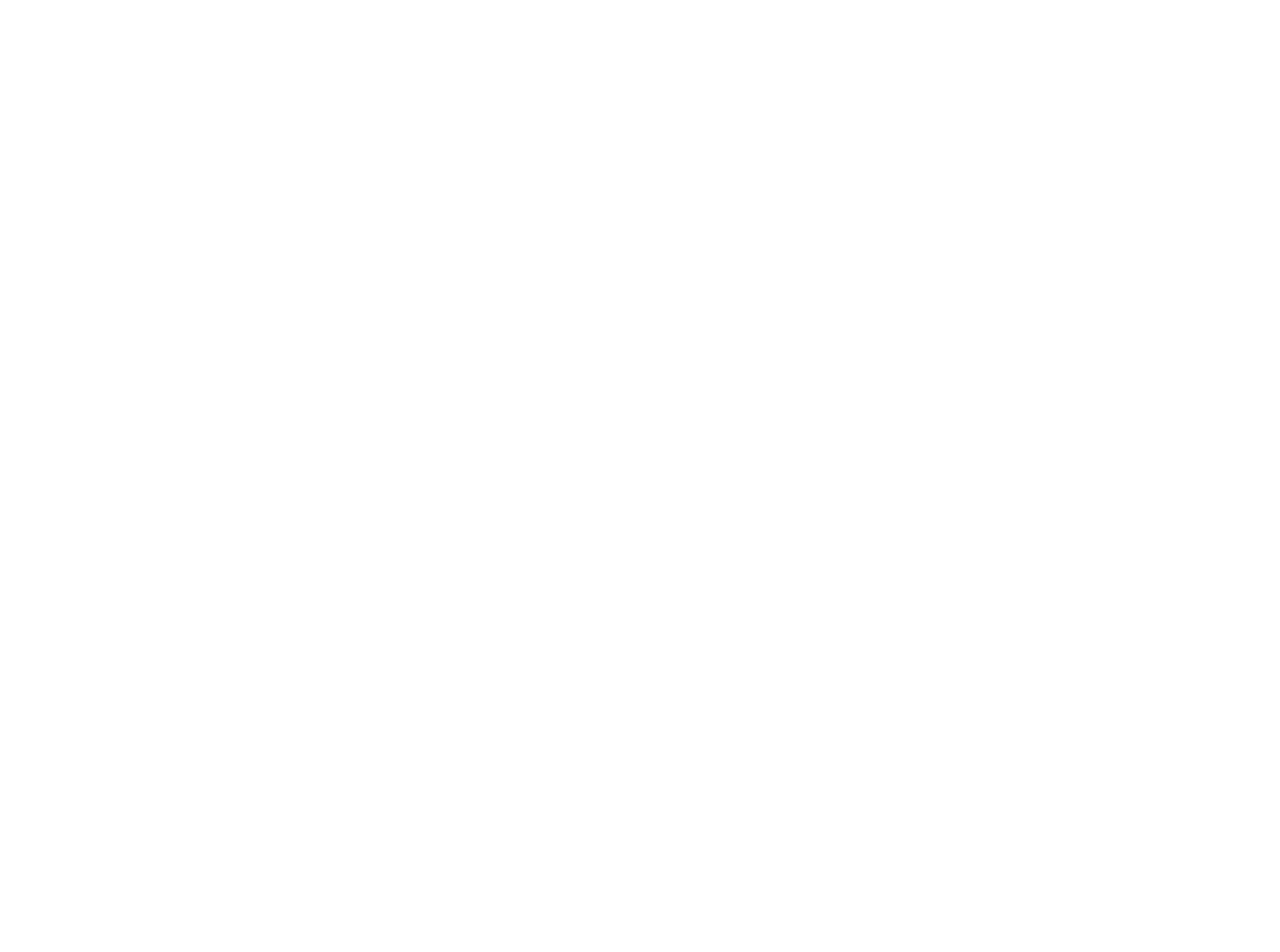
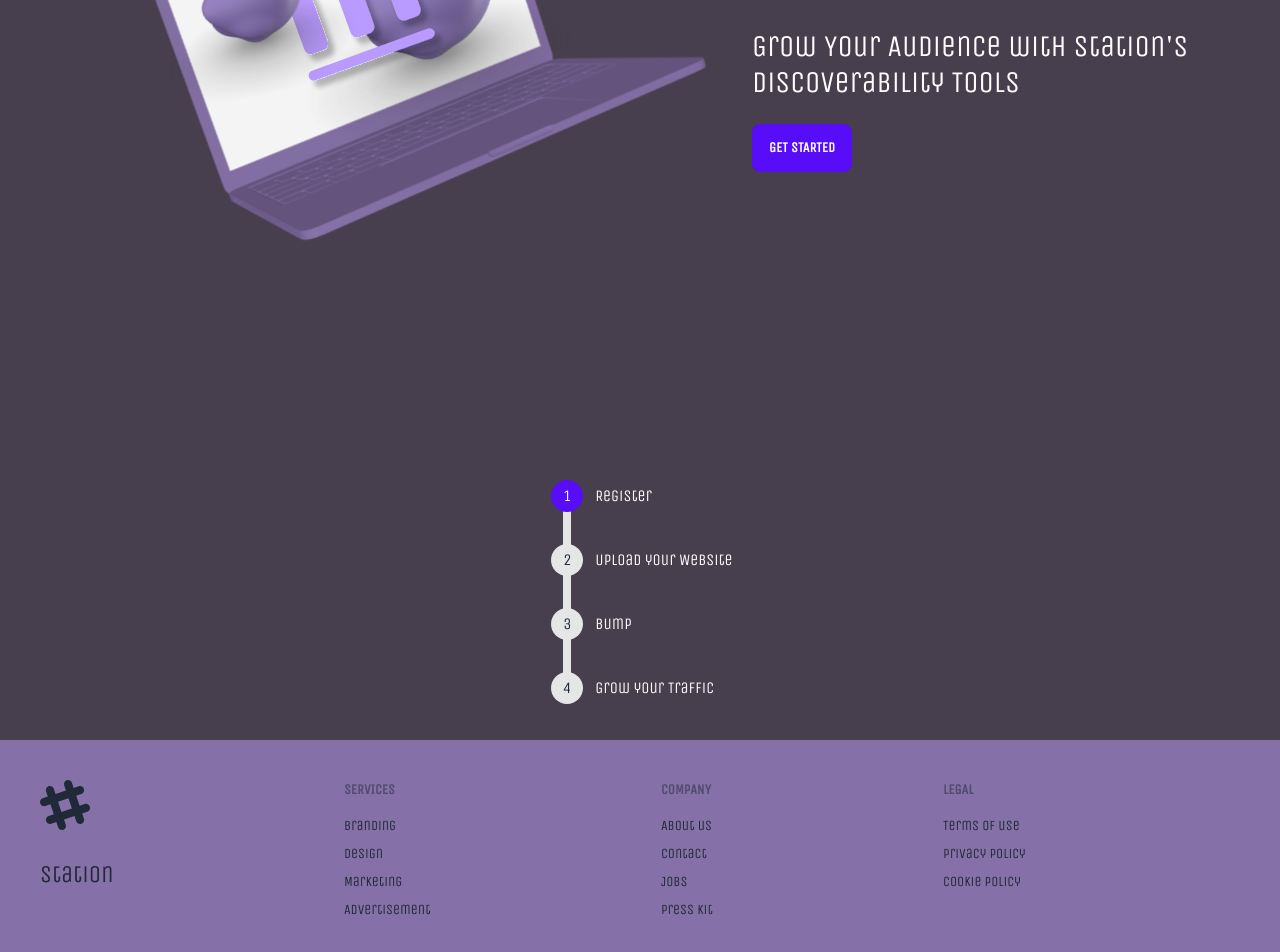
Before and after one commit to StationAPI/station-frontend, a SvelteKit app in the folder station-frontend/: page / in a window 1280 px wide. Shown: the part 400-1352 px from the top of the page. Before the commit the page ends 800 px from the top, so only its background shows below. Built offline with nearby package versions, Linux system fonts and the light colour scheme.

Commit message:
continue frontend

```diff
--- a/station-frontend/src/app.html
+++ b/station-frontend/src/app.html
@@ -1,12 +1,17 @@
 <!DOCTYPE html>
-<html lang="en">
+<html lang="en" style="background-color: #473E4E;">
 	<head>
 		<meta charset="utf-8" />
 		<link rel="icon" href="%sveltekit.assets%/favicon.png" />
 		<meta name="viewport" content="width=device-width" />
+
+    <link rel="preconnect" href="https://fonts.googleapis.com">
+    <link rel="preconnect" href="https://fonts.gstatic.com" crossorigin>
+    <link href="https://fonts.googleapis.com/css2?family=Unica+One&display=swap" rel="stylesheet">
+
 		%sveltekit.head%
 	</head>
-	<body data-sveltekit-preload-data="hover">
+	<body data-sveltekit-preload-data="hover" style="font-family: 'Unica One'"></body>
 		<div style="display: contents">%sveltekit.body%</div>
 	</body>
 </html>
--- a/station-frontend/src/routes/+layout.svelte
+++ b/station-frontend/src/routes/+layout.svelte
@@ -15,8 +15,49 @@
 
 <slot />
 
+<footer
+  class="footer p-10 bg-base-200 text-base-content"
+  style="background-color: #8570A8;"
+>
+  <div>
+    <svg
+      width="50"
+      height="50"
+      viewBox="0 0 24 24"
+      xmlns="http://www.w3.org/2000/svg"
+      fill-rule="evenodd"
+      clip-rule="evenodd"
+      class="fill-current"
+      ><path
+        d="M22.672 15.226l-2.432.811.841 2.515c.33 1.019-.209 2.127-1.23 2.456-1.15.325-2.148-.321-2.463-1.226l-.84-2.518-5.013 1.677.84 2.517c.391 1.203-.434 2.542-1.831 2.542-.88 0-1.601-.564-1.86-1.314l-.842-2.516-2.431.809c-1.135.328-2.145-.317-2.463-1.229-.329-1.018.211-2.127 1.231-2.456l2.432-.809-1.621-4.823-2.432.808c-1.355.384-2.558-.59-2.558-1.839 0-.817.509-1.582 1.327-1.846l2.433-.809-.842-2.515c-.33-1.02.211-2.129 1.232-2.458 1.02-.329 2.13.209 2.461 1.229l.842 2.515 5.011-1.677-.839-2.517c-.403-1.238.484-2.553 1.843-2.553.819 0 1.585.509 1.85 1.326l.841 2.517 2.431-.81c1.02-.33 2.131.211 2.461 1.229.332 1.018-.21 2.126-1.23 2.456l-2.433.809 1.622 4.823 2.433-.809c1.242-.401 2.557.484 2.557 1.838 0 .819-.51 1.583-1.328 1.847m-8.992-6.428l-5.01 1.675 1.619 4.828 5.011-1.674-1.62-4.829z"
+      /></svg
+    >
+    <p class="text-2xl mt-5">Station<br /></p>
+  </div>
+  <div>
+    <span class="footer-title">Services</span>
+    <a class="link link-hover">Branding</a>
+    <a class="link link-hover">Design</a>
+    <a class="link link-hover">Marketing</a>
+    <a class="link link-hover">Advertisement</a>
+  </div>
+  <div>
+    <span class="footer-title">Company</span>
+    <a class="link link-hover">About us</a>
+    <a class="link link-hover">Contact</a>
+    <a class="link link-hover">Jobs</a>
+    <a class="link link-hover">Press kit</a>
+  </div>
+  <div>
+    <span class="footer-title">Legal</span>
+    <a class="link link-hover">Terms of use</a>
+    <a class="link link-hover">Privacy policy</a>
+    <a class="link link-hover">Cookie policy</a>
+  </div>
+</footer>
+
 <style>
   * {
-    font-family: "Courier New", Courier, monospace;
+    font-family: "Unica One", Courier, monospace;
   }
 </style>
--- a/station-frontend/src/routes/+page.svelte
+++ b/station-frontend/src/routes/+page.svelte
@@ -1,3 +1,28 @@
-<h1 class="mb-5">Station</h1>
+<script>
+  import logo from "$lib/assets/hero.svg";
 
-<button class="btn">Hello daisyUI</button>
+  console.log(logo);
+</script>
+
+<div class="hero min-h-screen bg-base-200" style="background-color: #473E4E;">
+  <div class="hero-content flex-col lg:flex-row">
+    <!-- svelte-ignore a11y-img-redundant-alt -->
+    <img src={logo} alt="Hero Image" height="1000" width="1000" />
+    <div class="text-primary-content">
+      <h1 class="text-5xl font-bold">Grow Your Website</h1>
+      <h2 class="py-6 text-3xl">
+        Grow Your Audience with Station's Discoverability Tools
+      </h2>
+      <button class="btn btn-primary">Get Started</button>
+    </div>
+  </div>
+</div>
+
+<div class="flex justify-center">
+  <ul class="steps steps-vertical mb-5 text-primary-content">
+    <li class="step step-primary">Register</li>
+    <li class="step">Upload your Website</li>
+    <li class="step">Bump</li>
+    <li class="step">Grow your Traffic</li>
+  </ul>
+</div>
```
Also changed, not shown: station-frontend/src/lib/assets/hero.svg (added).
